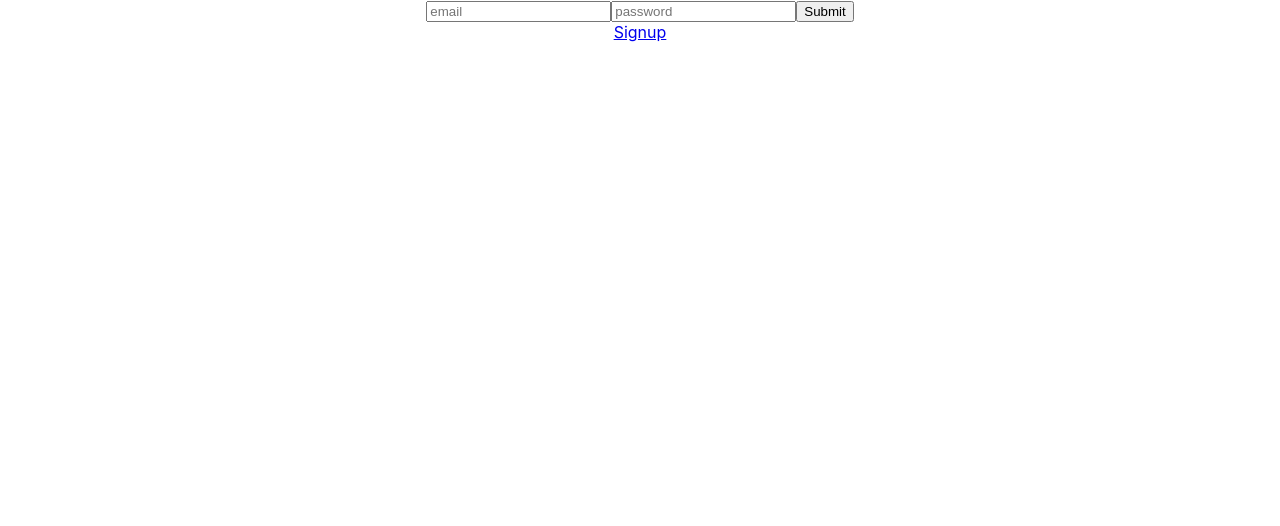
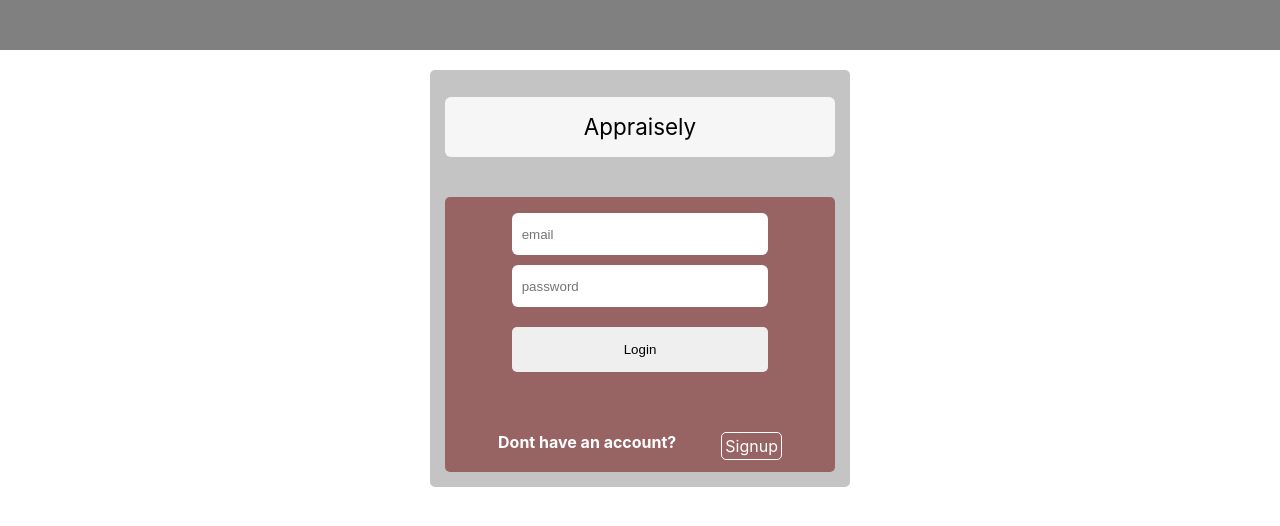
Before and after one commit to Appraiser-s-Hybrid/frontend, a React (Create React App) app: page / in a window 1280 px wide. Shown: the top 526 px of the page. Built offline with nearby package versions, Linux system fonts and the light colour scheme.

Commit message:
login page added with some styling

```diff
--- a/src/App.css
+++ b/src/App.css
@@ -1,5 +1,10 @@
 .App {
+
   text-align: center;
+  display: flex;
+  flex-direction: column;
+  justify-content: center;
+  align-items: center;
 }
 
 .App-logo {
@@ -20,3 +25,30 @@
 .App-link {
   color: #09d3ac;
 }
+
+
+.signup-class{
+  text-decoration: none;
+  color: white;
+  padding: 3px;
+  border-radius: 5px;
+  border: 1px solid white;
+
+}
+.signup-class:hover{
+  background-color:white ;
+  border: 1px solid white;
+  color: #976363;
+}
+
+
+.btn-hover:hover{
+  background-color: white;
+  color: #976363;
+
+}
+
+.input:focus{
+  box-shadow: inset 0 -5px 45px rgba(100,100,100,0.4), 0 1px 1px rgba(255,255,255,0.2);
+  border: 1px solid maroon;
+}
--- a/src/App.js
+++ b/src/App.js
@@ -5,12 +5,15 @@ import {BrowserRouter as Router, Route} from 'react-router-dom';
 import Login from './components/Login';
 import PrivateRoute from './components/PrivateRoute';
 import AddUser from './components/AddUser';
+import Navigation from './components/Navigation';
+
 
 
 function App() {
   return (
     <Router>
       <div className="App">
+        <Navigation/>
         <Route exact path='/' component={Login}/>
         <Route exact path='/adduser' component={AddUser} />
         <PrivateRoute exact path='/onlogin' component={OnLogin}/>
--- a/src/components/AddUser.js
+++ b/src/components/AddUser.js
@@ -1,13 +1,19 @@
 import Axios from 'axios';
 import React, { useState } from "react";
+import { Link, Route } from 'react-router-dom';
 
 
 
-const AddUser = () => {
+
+const AddUser = (props) => {
     const [users, setUsers] = useState({
         email: '',
         password: '',
     });
+
+
+
+
 
     const handleSubmit = e => {
         e.preventDefault();
@@ -15,6 +21,7 @@ const AddUser = () => {
         Axios
             .post('https://hidden-chamber-84113.herokuapp.com/api/v1/users', users)
             .then(localStorage.setItem('token', 'users'))
+            .then(props.history.push('/'))
 
     }
 
@@ -47,7 +54,7 @@ const AddUser = () => {
                     value={users.password}
                     onChange={onChangeHandler}
                 />
-                <button type='submit'>Submit</button>
+                <button type='submit'>Create Profile</button>
 
 
             </form>
--- a/src/components/Login.js
+++ b/src/components/Login.js
@@ -3,7 +3,70 @@ import React, { useState } from "react";
 import Style from 'styled-components';
 import { Link, Route } from 'react-router-dom';
 
-const DIV = Style.div``
+
+const BKGRNDDIV = Style.div`
+background-color: #C4C4C4;
+border-radius: 5px;
+padding: 15px;
+width: 390px;
+`
+const TITLEDIV = Style.div`
+background-color: #F6F6F6;
+height: 60px;
+border-radius: 6px;
+display: flex;
+align-items: center;
+justify-content: center;
+margin-top: 3%;
+font-size: 1.4rem;
+`
+
+const DIV = Style.div`
+display: flex;
+flex-direction: column;
+align-items: center;
+background-color: #976363;
+border-radius: 5px;
+padding: 3%;
+margin-top: 40px;
+
+`
+const FORM = Style.form`
+display: flex;
+flex-direction: column;
+
+width: 70%;
+// align-items: center;
+`
+
+
+const INPUT = Style.input`
+margin: 5px 0 5px 0;
+height: 40px;
+border-radius: 6px;
+border: none;
+padding-left: 10px;
+`
+
+const BUTTON = Style.button`
+margin-top: 15px;
+height: 45px;
+border-radius: 5px;
+border: none;
+margin-bottom: 60px;
+`
+
+const DIV1 = Style.div`
+display: flex;
+flex-direction: row;
+
+`
+const H4 = Style.h4`
+margin: 0;
+margin-right: 10px;
+color: white;
+margin-right: 45px;
+`
 
 
 
@@ -63,10 +126,14 @@ const Login = (props) => {
 
 
     return (
+        <BKGRNDDIV>
+            <TITLEDIV>
+                Appraisely
+            </TITLEDIV>
 
                 <DIV>
-            <form onSubmit={handleSubmit}>
-                <input
+                    <FORM onSubmit={handleSubmit}>
+                        <INPUT className='input'
                             type='text'
                             placeholder='email'
                             name='email'
@@ -74,18 +141,24 @@ const Login = (props) => {
                             onChange={onChangeHandler}
                         />
 
-                <input
+                        <INPUT className='input'
                             type='text'
                             placeholder='password'
                             name='password'
                             value={users.password}
                             onChange={onChangeHandler}
                         />
-                <button type='submit'>Submit</button>
+                        <BUTTON className='btn-hover' type='submit'>Login</BUTTON>
 
 
-            </form>
-            <Link to='/adduser' className='btn'>Signup</Link>
+                    </FORM>
+
+
+                    <DIV1>
+                        <H4>Dont have an account?</H4>
+                        <Link to='/adduser' className='signup-class'>Signup</Link>
+
+                    </DIV1>
 
 
 
@@ -93,6 +166,9 @@ const Login = (props) => {
 
                 </DIV>
 
+        </BKGRNDDIV>
+
+
     )
 }
 
--- /dev/null
+++ b/src/components/Navigation.js
@@ -0,0 +1,26 @@
+import React from 'react';
+
+import Style from 'styled-components';
+
+const DIV = Style.div`
+background-color: gray;
+width: 100%;
+margin-bottom: 20px;
+height: 50px;
+`
+
+
+
+const Navigation = () => {
+
+
+    return (
+        <DIV>
+            <nav>
+                <a></a>
+            </nav>
+        </DIV>
+    )
+}
+
+export default Navigation;
```
Lines whose indentation alone changed are shown as unchanged.
